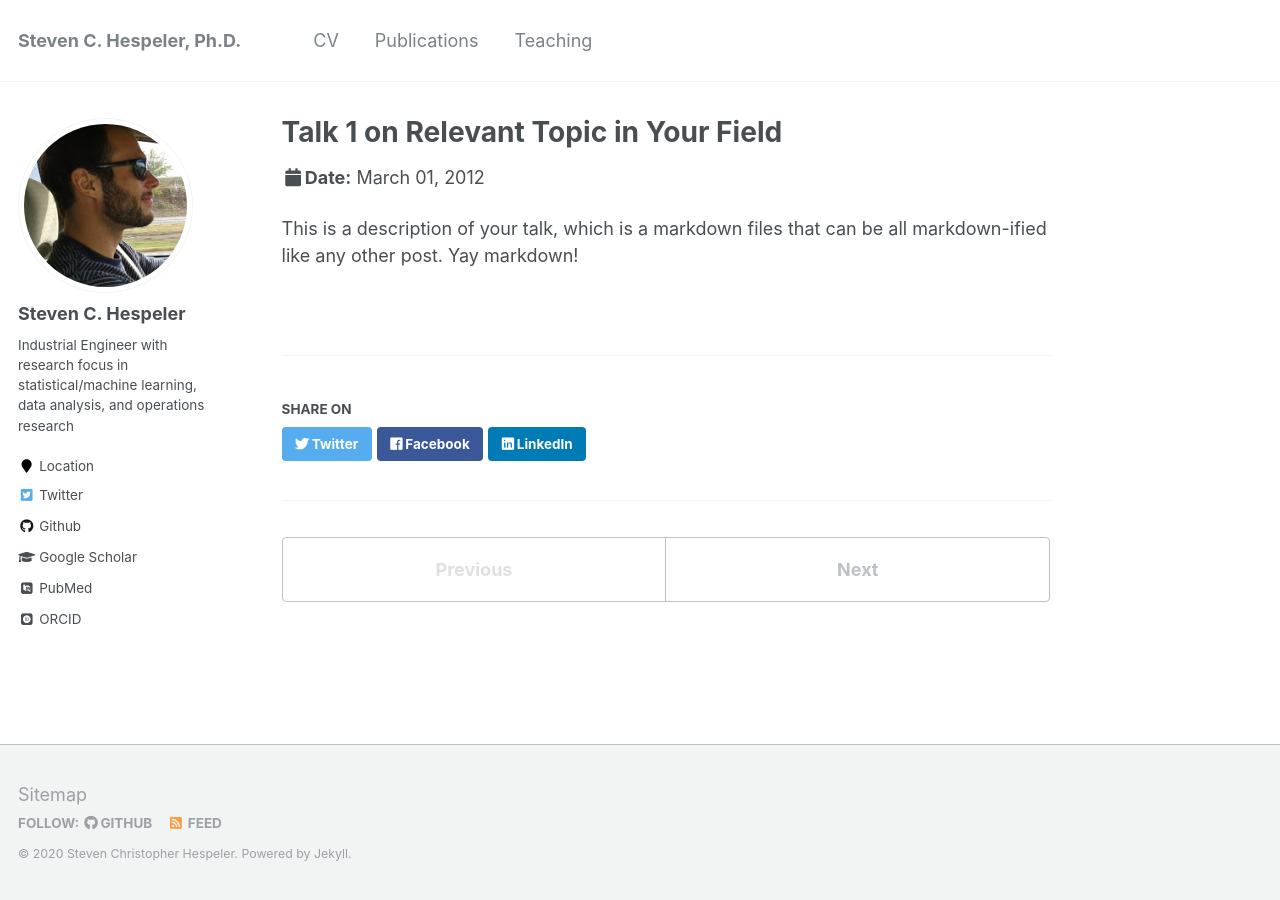
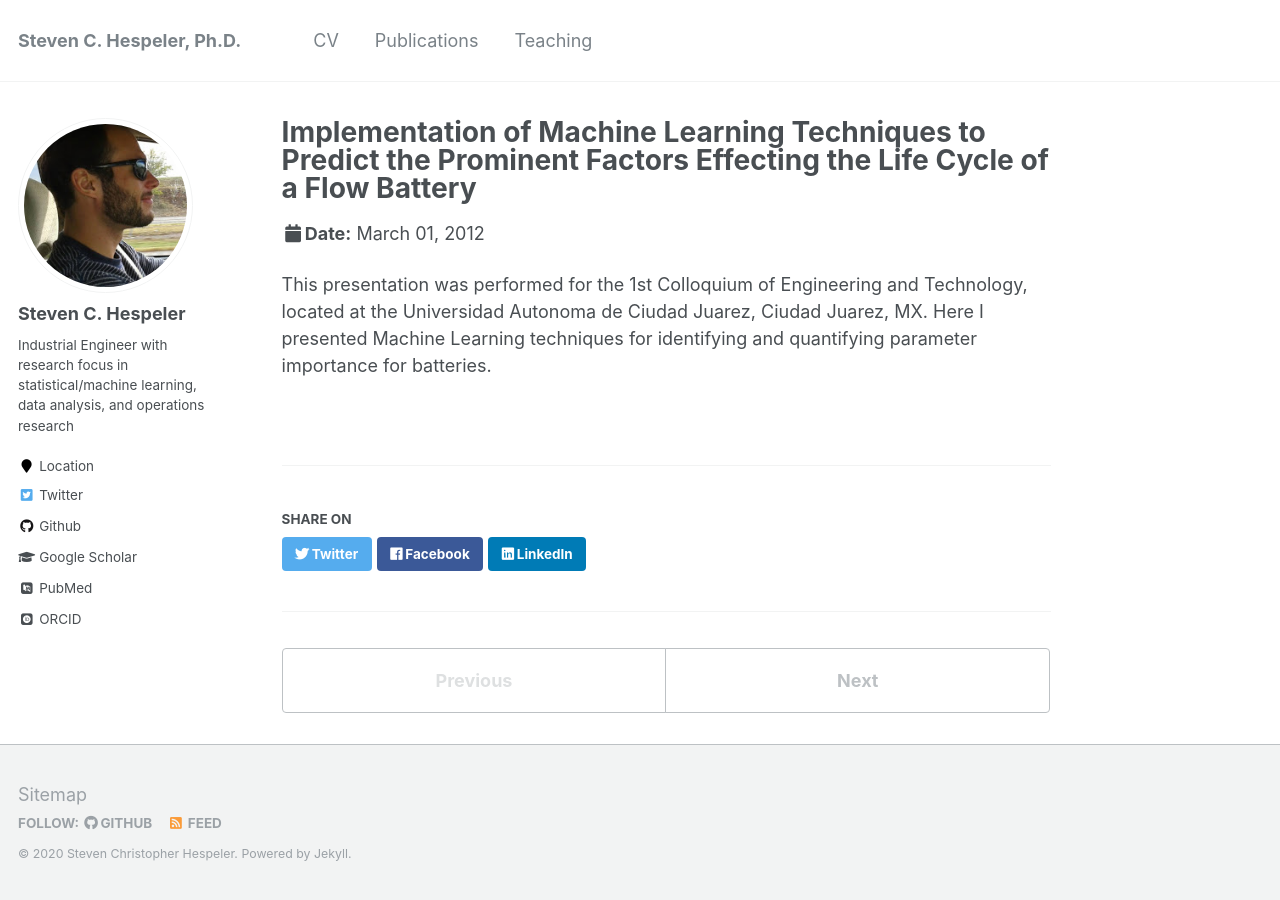
Before and after one commit to Tov-Nephesh/Tov-Nephesh.github.io, a Jekyll site: the page built from _talks/2012-03-01-talk-1.md, in a window 1280 px wide. Built offline with Jekyll 4.4.1, drawn with Linux system fonts in a browser that asks for light colours; some web fonts are replaced.

Commit message:
Update 2012-03-01-talk-1.md

```diff
--- a/_talks/2012-03-01-talk-1.md
+++ b/_talks/2012-03-01-talk-1.md
@@ -1,11 +1,11 @@
 ---
-title: "Talk 1 on Relevant Topic in Your Field"
+title: "Implementation of Machine Learning Techniques to Predict the Prominent Factors Effecting the Life Cycle of a Flow Battery"
 collection: talks
 type: "Talk"
 permalink: /talks/2012-03-01-talk-1
 venue: "UC San Francisco, Department of Testing"
 date: 2012-03-01
-location: "San Francisco, California"
+location: "Ciudad Juarez, MX"
 ---
 
-This is a description of your talk, which is a markdown files that can be all markdown-ified like any other post. Yay markdown!
+This presentation was performed for the 1st Colloquium of Engineering and Technology, located at the Universidad Autonoma de Ciudad Juarez, Ciudad Juarez, MX. Here I presented Machine Learning techniques for identifying and quantifying parameter importance for batteries.
```
